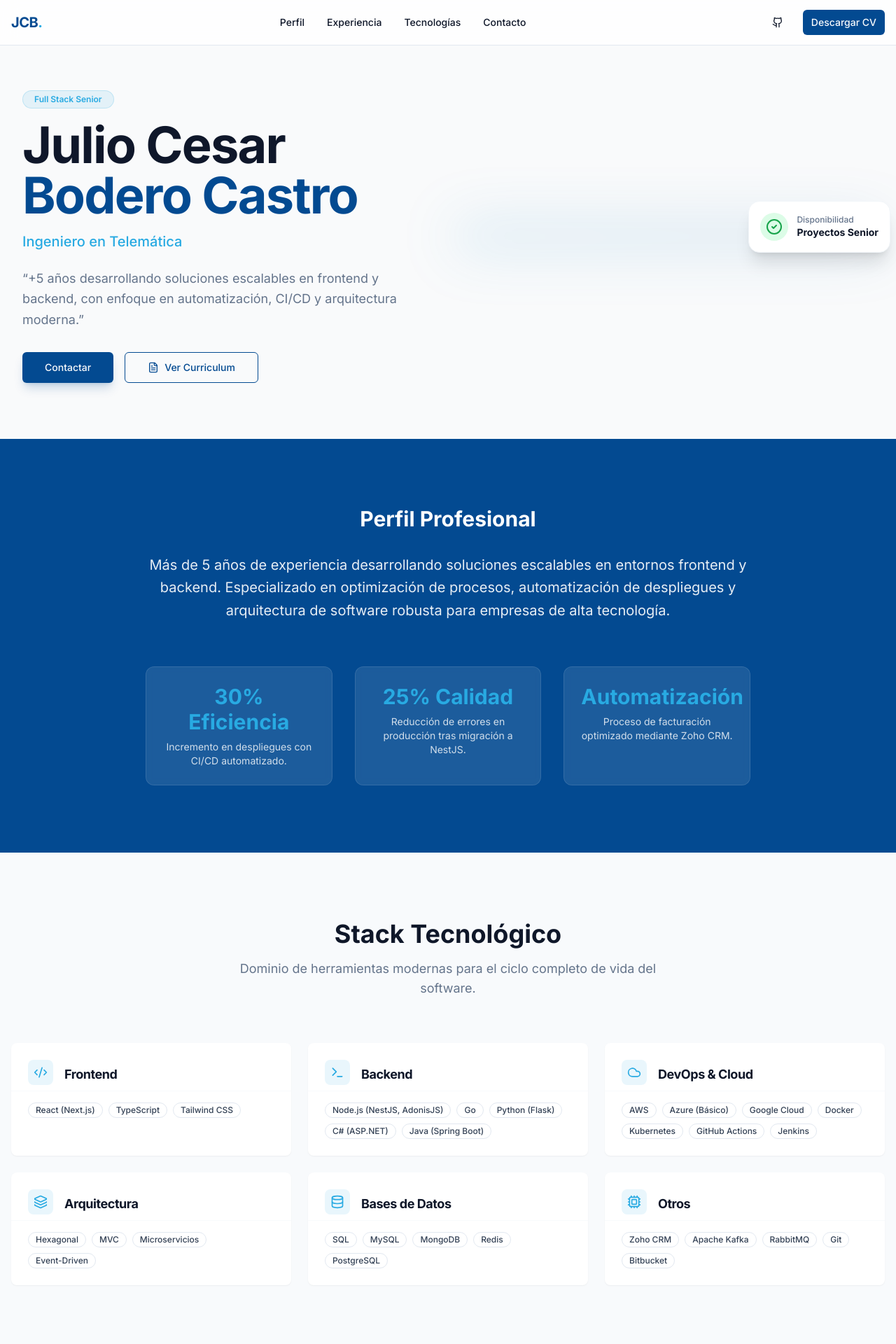
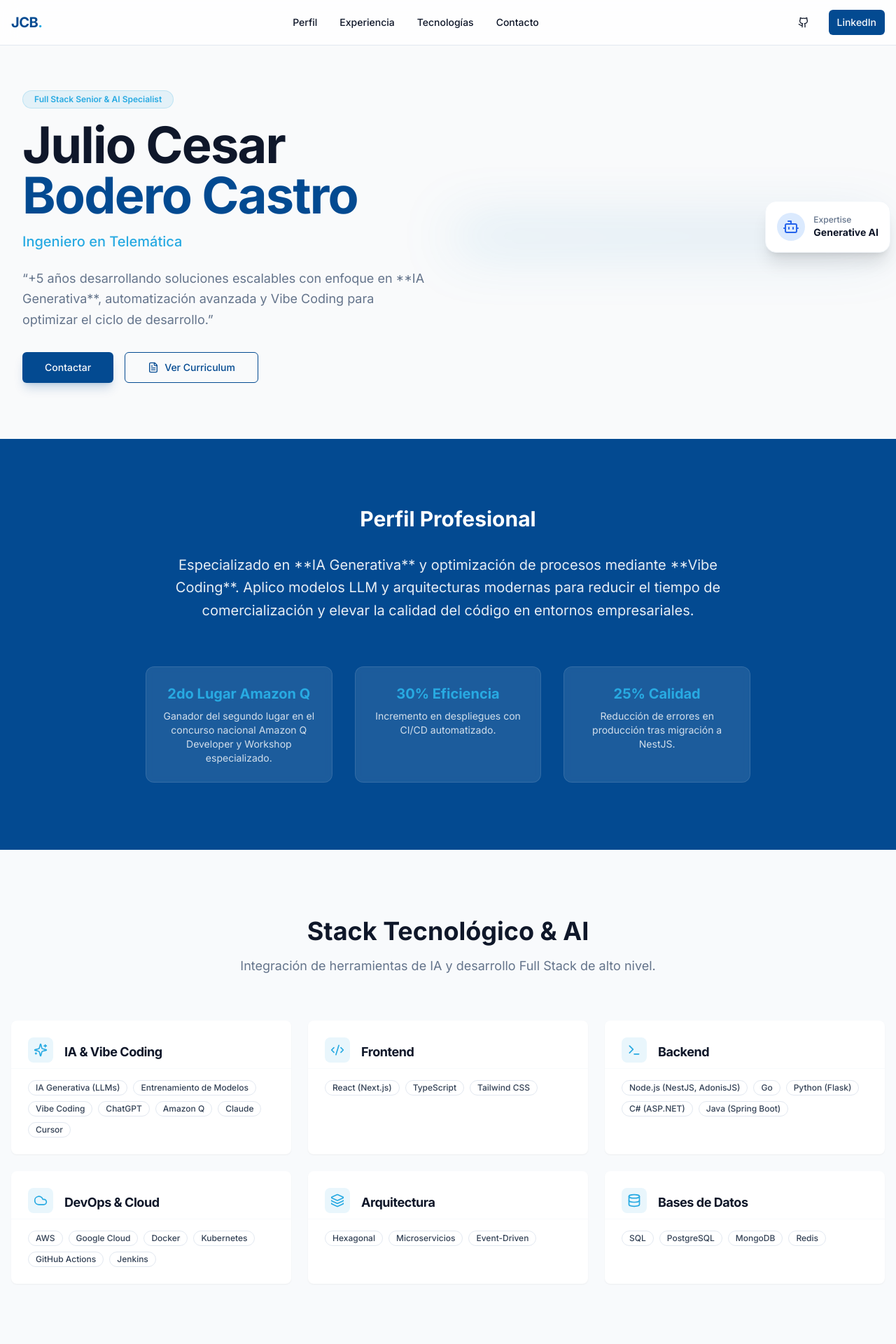
Before and after one commit to jcbodero/jcbodero.github.io, a Next.js app: page / in a window 1280 px wide. Shown: the top 1920 px of the page at 70% size. Built offline with nearby package versions, Linux system fonts and the light colour scheme.

Commit message:
Agrega en logros Workshop y premio segundo lugar en concurso Amazon Q De

```diff
--- a/src/app/page.tsx
+++ b/src/app/page.tsx
@@ -21,7 +21,9 @@ import {
   GraduationCap,
   Award,
   ExternalLink,
-  MessageSquare
+  MessageSquare,
+  Sparkles,
+  Bot
 } from 'lucide-react';
 
 export default function Home() {
@@ -30,12 +32,12 @@ export default function Home() {
   const linkedinUrl = "https://linkedin.com/in/juliobodc";
 
   const skillCategories = [
+    { title: 'IA & Vibe Coding', icon: <Sparkles className="w-5 h-5" />, skills: ['IA Generativa (LLMs)', 'Entrenamiento de Modelos', 'Vibe Coding', 'ChatGPT', 'Amazon Q', 'Claude', 'Cursor'] },
     { title: 'Frontend', icon: <Code2 className="w-5 h-5" />, skills: ['React (Next.js)', 'TypeScript', 'Tailwind CSS'] },
     { title: 'Backend', icon: <Terminal className="w-5 h-5" />, skills: ['Node.js (NestJS, AdonisJS)', 'Go', 'Python (Flask)', 'C# (ASP.NET)', 'Java (Spring Boot)'] },
-    { title: 'DevOps & Cloud', icon: <Cloud className="w-5 h-5" />, skills: ['AWS', 'Azure (Básico)', 'Google Cloud', 'Docker', 'Kubernetes', 'GitHub Actions', 'Jenkins'] },
-    { title: 'Arquitectura', icon: <Layers className="w-5 h-5" />, skills: ['Hexagonal', 'MVC', 'Microservicios', 'Event-Driven'] },
-    { title: 'Bases de Datos', icon: <Database className="w-5 h-5" />, skills: ['SQL', 'MySQL', 'MongoDB', 'Redis', 'PostgreSQL'] },
-    { title: 'Otros', icon: <Cpu className="w-5 h-5" />, skills: ['Zoho CRM', 'Apache Kafka', 'RabbitMQ', 'Git', 'Bitbucket'] },
+    { title: 'DevOps & Cloud', icon: <Cloud className="w-5 h-5" />, skills: ['AWS', 'Google Cloud', 'Docker', 'Kubernetes', 'GitHub Actions', 'Jenkins'] },
+    { title: 'Arquitectura', icon: <Layers className="w-5 h-5" />, skills: ['Hexagonal', 'Microservicios', 'Event-Driven'] },
+    { title: 'Bases de Datos', icon: <Database className="w-5 h-5" />, skills: ['SQL', 'PostgreSQL', 'MongoDB', 'Redis'] },
   ];
 
   const experience = [
@@ -66,9 +68,9 @@ export default function Home() {
   ];
 
   const achievements = [
+    { title: "2do Lugar Amazon Q", description: "Ganador del segundo lugar en el concurso nacional Amazon Q Developer y Workshop especializado." },
     { title: "30% Eficiencia", description: "Incremento en despliegues con CI/CD automatizado." },
-    { title: "25% Calidad", description: "Reducción de errores en producción tras migración a NestJS." },
-    { title: "Automatización", description: "Proceso de facturación optimizado mediante Zoho CRM." }
+    { title: "25% Calidad", description: "Reducción de errores en producción tras migración a NestJS." }
   ];
 
   return (
@@ -90,7 +92,7 @@ export default function Home() {
                 </a>
               </Button>
             <Button size="sm" className="bg-accent hover:bg-accent/90" asChild>
-              <a href={linkedinUrl} target="_blank" rel="noopener noreferrer">Descargar CV</a>
+              <a href={linkedinUrl} target="_blank" rel="noopener noreferrer">LinkedIn</a>
             </Button>
           </div>
         </div>
@@ -100,14 +102,14 @@ export default function Home() {
       <section className="pt-32 pb-20 px-4 md:px-8 max-w-7xl mx-auto w-full grid md:grid-cols-2 gap-12 items-center">
         <div>
           <Badge className="mb-4 bg-primary/10 text-primary border-primary/20 px-4 py-1">
-            Full Stack Senior
+            Full Stack Senior & AI Specialist
           </Badge>
           <h1 className="text-5xl md:text-7xl font-bold tracking-tight mb-4 text-slate-900 leading-tight">
             Julio Cesar <br/><span className="text-accent">Bodero Castro</span>
           </h1>
           <p className="text-xl font-medium text-primary mb-6">Ingeniero en Telemática</p>
           <p className="text-lg text-muted-foreground mb-8 max-w-xl leading-relaxed">
-            “+5 años desarrollando soluciones escalables en frontend y backend, con enfoque en automatización, CI/CD y arquitectura moderna.”
+            “+5 años desarrollando soluciones escalables con enfoque en **IA Generativa**, automatización avanzada y Vibe Coding para optimizar el ciclo de desarrollo.”
           </p>
           <div className="flex flex-wrap gap-4">
             <Button size="lg" className="bg-accent hover:bg-accent/90 px-8 shadow-lg shadow-accent/20" asChild>
@@ -138,12 +140,12 @@ export default function Home() {
           {/* Decorative floating badges */}
           <div className="absolute -bottom-6 -right-6 bg-white p-4 rounded-2xl shadow-xl hidden lg:block border border-slate-100">
             <div className="flex items-center gap-3">
-              <div className="w-10 h-10 rounded-full bg-green-100 flex items-center justify-center text-green-600">
-                <CheckCircle2 className="w-6 h-6" />
+              <div className="w-10 h-10 rounded-full bg-blue-100 flex items-center justify-center text-blue-600">
+                <Bot className="w-6 h-6" />
               </div>
               <div>
-                <p className="text-xs text-muted-foreground font-medium">Disponibilidad</p>
-                <p className="text-sm font-bold">Proyectos Senior</p>
+                <p className="text-xs text-muted-foreground font-medium">Expertise</p>
+                <p className="text-sm font-bold">Generative AI</p>
               </div>
             </div>
           </div>
@@ -155,14 +157,13 @@ export default function Home() {
         <div className="max-w-4xl mx-auto px-4 text-center">
           <h2 className="text-3xl font-bold mb-8">Perfil Profesional</h2>
           <p className="text-xl leading-relaxed opacity-90">
-            Más de 5 años de experiencia desarrollando soluciones escalables en entornos frontend y backend.
-            Especializado en optimización de procesos, automatización de despliegues y arquitectura de software
-            robusta para empresas de alta tecnología.
+            Especializado en **IA Generativa** y optimización de procesos mediante **Vibe Coding**.
+            Aplico modelos LLM y arquitecturas modernas para reducir el tiempo de comercialización y elevar la calidad del código en entornos empresariales.
           </p>
           <div className="grid grid-cols-1 md:grid-cols-3 gap-8 mt-16">
             {achievements.map((item, i) => (
               <div key={i} className="bg-white/10 p-6 rounded-xl backdrop-blur-sm border border-white/10 hover:bg-white/15 transition-colors">
-                <div className="text-3xl font-bold text-primary mb-2">{item.title}</div>
+                <div className="text-xl font-bold text-primary mb-2">{item.title}</div>
                 <div className="text-sm opacity-80">{item.description}</div>
               </div>
             ))}
@@ -174,8 +175,8 @@ export default function Home() {
       <section id="skills" className="py-24 px-4 bg-slate-50">
         <div className="max-w-7xl mx-auto">
           <div className="text-center mb-16">
-            <h2 className="text-4xl font-bold mb-4">Stack Tecnológico</h2>
-            <p className="text-muted-foreground max-w-2xl mx-auto text-lg">Dominio de herramientas modernas para el ciclo completo de vida del software.</p>
+            <h2 className="text-4xl font-bold mb-4">Stack Tecnológico & AI</h2>
+            <p className="text-muted-foreground max-w-2xl mx-auto text-lg">Integración de herramientas de IA y desarrollo Full Stack de alto nivel.</p>
           </div>
           <div className="grid grid-cols-1 md:grid-cols-2 lg:grid-cols-3 gap-6">
             {skillCategories.map((cat, i) => (
@@ -294,7 +295,7 @@ export default function Home() {
             <div className="absolute -top-24 -left-24 w-64 h-64 bg-white/5 rounded-full blur-3xl"></div>
             <div className="relative z-10">
               <h2 className="text-4xl font-bold mb-6">¿Hablamos?</h2>
-              <p className="opacity-80 text-lg mb-10 leading-relaxed">Estoy disponible para proyectos desafiantes y roles de liderazgo técnico.</p>
+              <p className="opacity-80 text-lg mb-10 leading-relaxed">Disponible para proyectos que involucren IA, arquitectura escalable y transformación digital.</p>
               <div className="space-y-8">
                 <div className="flex items-center gap-5">
                   <div className="w-12 h-12 rounded-2xl bg-white/10 flex items-center justify-center border border-white/10">
@@ -341,7 +342,7 @@ export default function Home() {
           <div className="p-16 md:w-3/5 bg-slate-50 flex flex-col justify-center text-center">
             <h3 className="text-3xl font-bold mb-6">Envíame un mensaje</h3>
             <p className="text-muted-foreground mb-10 text-lg">
-              Ya sea para una oportunidad laboral o una consulta técnica, estaré encantado de conversar.
+              Si buscas optimizar tu flujo de desarrollo con IA o necesitas un Senior Full Stack, conversemos.
             </p>
             <Button size="lg" className="bg-primary hover:bg-primary/90 gap-3 w-full h-16 rounded-2xl text-lg font-bold shadow-xl shadow-primary/20" asChild>
               <a href="mailto:j.boderoc@gmail.com">
```
